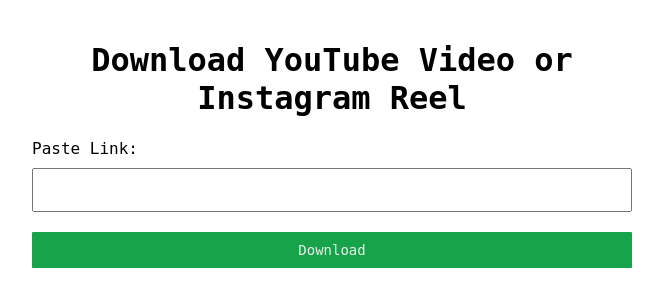
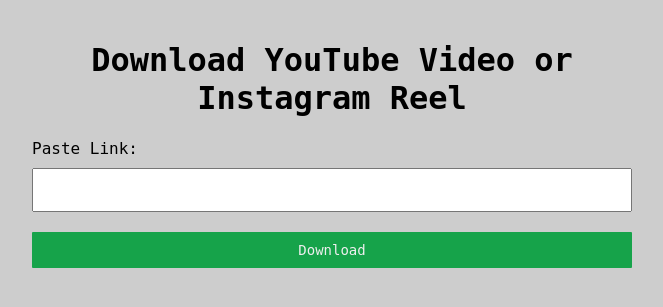
Before and after one commit to Dhruvil-Rangani/video_downloader, a Flask app: page / in a window 1280 px wide. Shown: the top 307 px of the page, without its empty margins (308-971 px from the left). Run offline with Flask 3, Linux system fonts and the light colour scheme; parts of the project's set-up code (start-up, migrations or seed data) failed here and were passed over.

Commit message:
Update index.html

```diff
--- a/templates/index.html
+++ b/templates/index.html
@@ -5,7 +5,7 @@
     <meta name="viewport" content="width=device-width,initial-scale=1" />
     <title>Video Downloader</title>
     <style>
-        body { font-family: geistMono, "geistMono Fallback", monospace; max-width: 600px; margin: 0 auto; padding: 20px; }
+        body { background-color: #cbcbcbf1; font-family: geistMono, "geistMono Fallback", monospace; max-width: 600px; margin: 0 auto; padding: 20px; }
         h1 { text-align: center; }
         form { display: flex; flex-direction: column; }
         input, button { margin: 10px 0; padding: 10px; }
```
